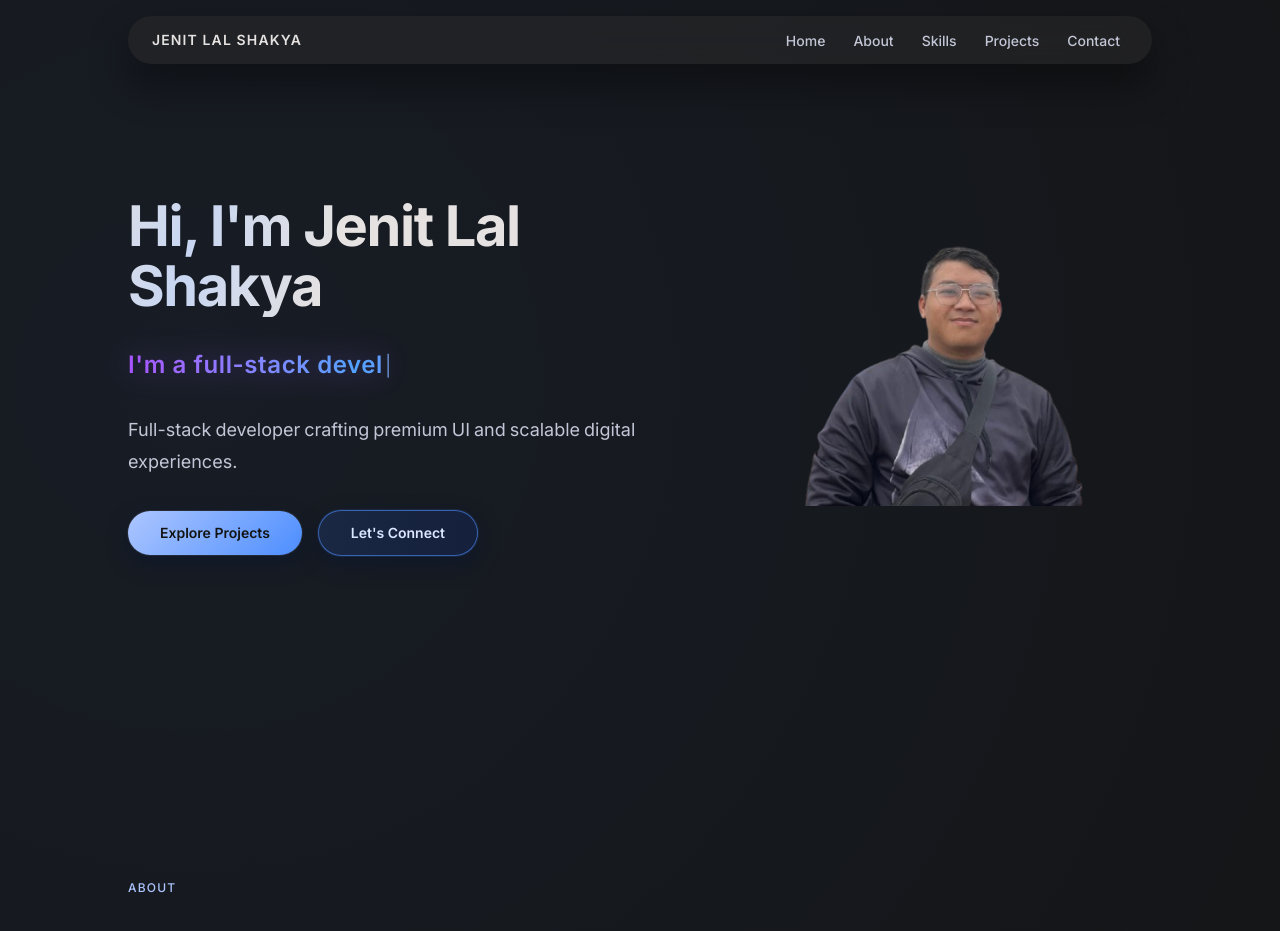
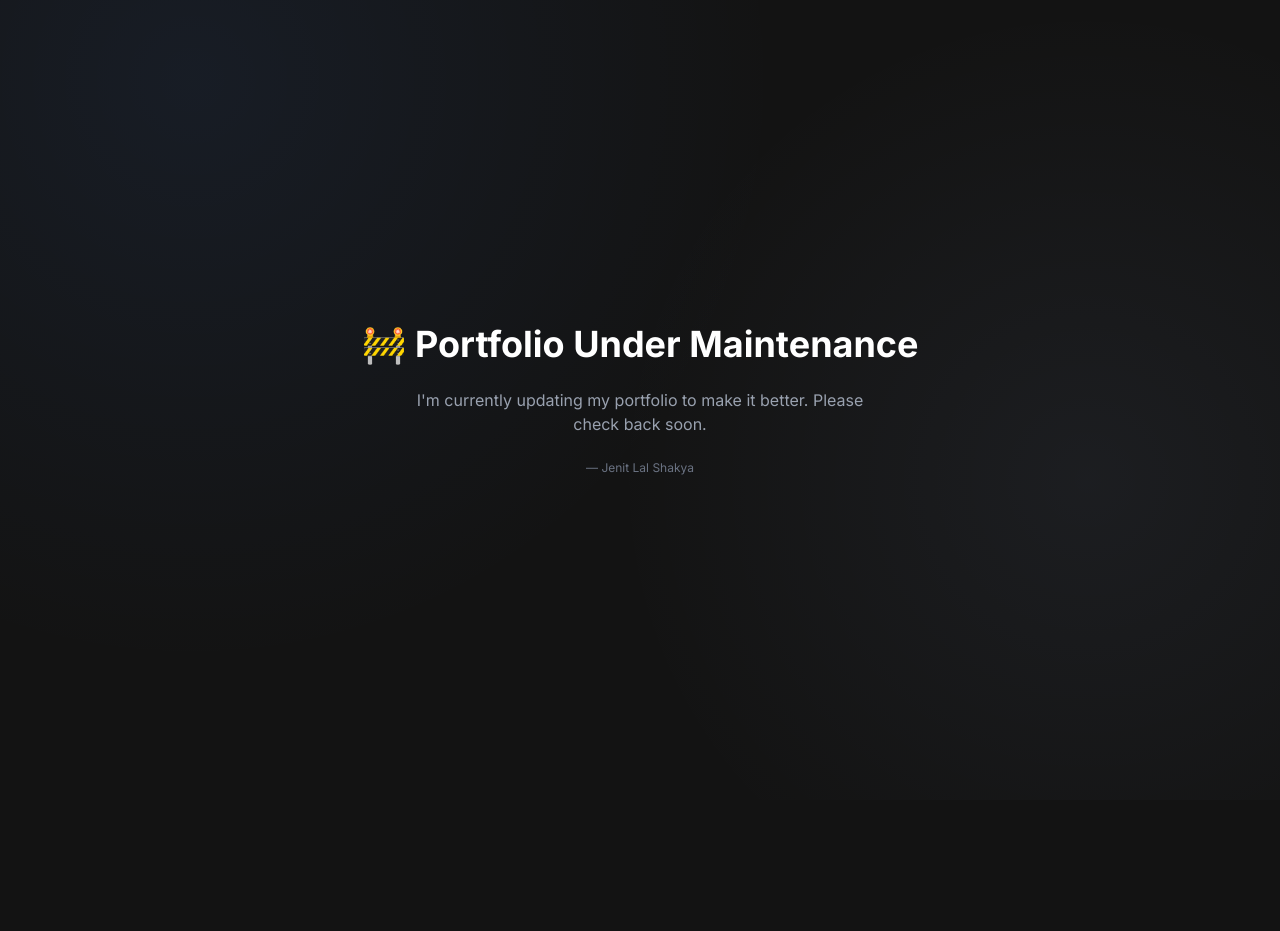
Before and after one commit to jenitlalshakya/jenit-lal-shakya-portfolio, a Next.js app: page / in a window 1280 px wide. Shown: the top 931 px of the page. After the commit the page ends 800 px from the top, so only its background shows below. Built offline with nearby package versions, Linux system fonts and the light colour scheme.

Commit message:
site down temporarily

```diff
--- a/app/layout.tsx
+++ b/app/layout.tsx
@@ -10,6 +10,7 @@ const inter = Inter({
 // SEO-friendly metadata
 export const metadata: Metadata = {
   title: "Jenit Lal Shakya | Web Developer & Portfolio",
+  robots: "noindex, nofollow",
   description:
     "Explore the portfolio of Jenit Lal Shakya, a professional web developer specializing in modern web development, React, Next.js, and responsive design.",
   keywords: [
--- /dev/null
+++ b/app/middleware.tsx
@@ -0,0 +1,7 @@
+import { NextResponse } from "next/server";
+
+const Middleware = () => {
+  return new NextResponse("Site under maintenane", { status: 503 });
+}
+
+export default Middleware;
--- a/app/page.tsx
+++ b/app/page.tsx
@@ -1,23 +1,45 @@
-import About from "@/components/About";
-import Contact from "@/components/Contact";
-import Footer from "@/components/Footer";
-import Hero from "@/components/Hero";
-import Navbar from "@/components/Navbar";
-import Projects from "@/components/Projects";
-import Skills from "@/components/Skills";
-import SwipeUpIcon from "@/components/SwipeUpIcon";
+// import About from "@/components/About";
+// import Contact from "@/components/Contact";
+// import Footer from "@/components/Footer";
+// import Hero from "@/components/Hero";
+// import Navbar from "@/components/Navbar";
+// import Projects from "@/components/Projects";
+// import Skills from "@/components/Skills";
+// import SwipeUpIcon from "@/components/SwipeUpIcon";
+
+// export default function Home() {
+//   return (
+//     <main className="min-h-screen overflow-x-clip pb-10 sm:pb-12">
+//       <Navbar />
+//       <Hero />
+//       <About />
+//       <Skills />
+//       <Projects />
+//       <Contact />
+//       <Footer />
+//       <SwipeUpIcon />
+//     </main>
+//   );
+// }
+
 
 export default function Home() {
   return (
-    <main className="min-h-screen overflow-x-clip pb-10 sm:pb-12">
-      <Navbar />
-      <Hero />
-      <About />
-      <Skills />
-      <Projects />
-      <Contact />
-      <Footer />
-      <SwipeUpIcon />
+    <main className="flex min-h-screen items-center justify-center bg-[#0a0f1f] text-white px-6">
+      <div className="text-center space-y-6">
+        <h1 className="text-3xl sm:text-4xl font-bold">
+          🚧 Portfolio Under Maintenance
+        </h1>
+
+        <p className="text-sm sm:text-base text-gray-400 max-w-md mx-auto">
+          I'm currently updating my portfolio to make it better.
+          Please check back soon.
+        </p>
+
+        <div className="text-xs text-gray-500">
+          — Jenit Lal Shakya
+        </div>
+      </div>
     </main>
   );
 }
```
